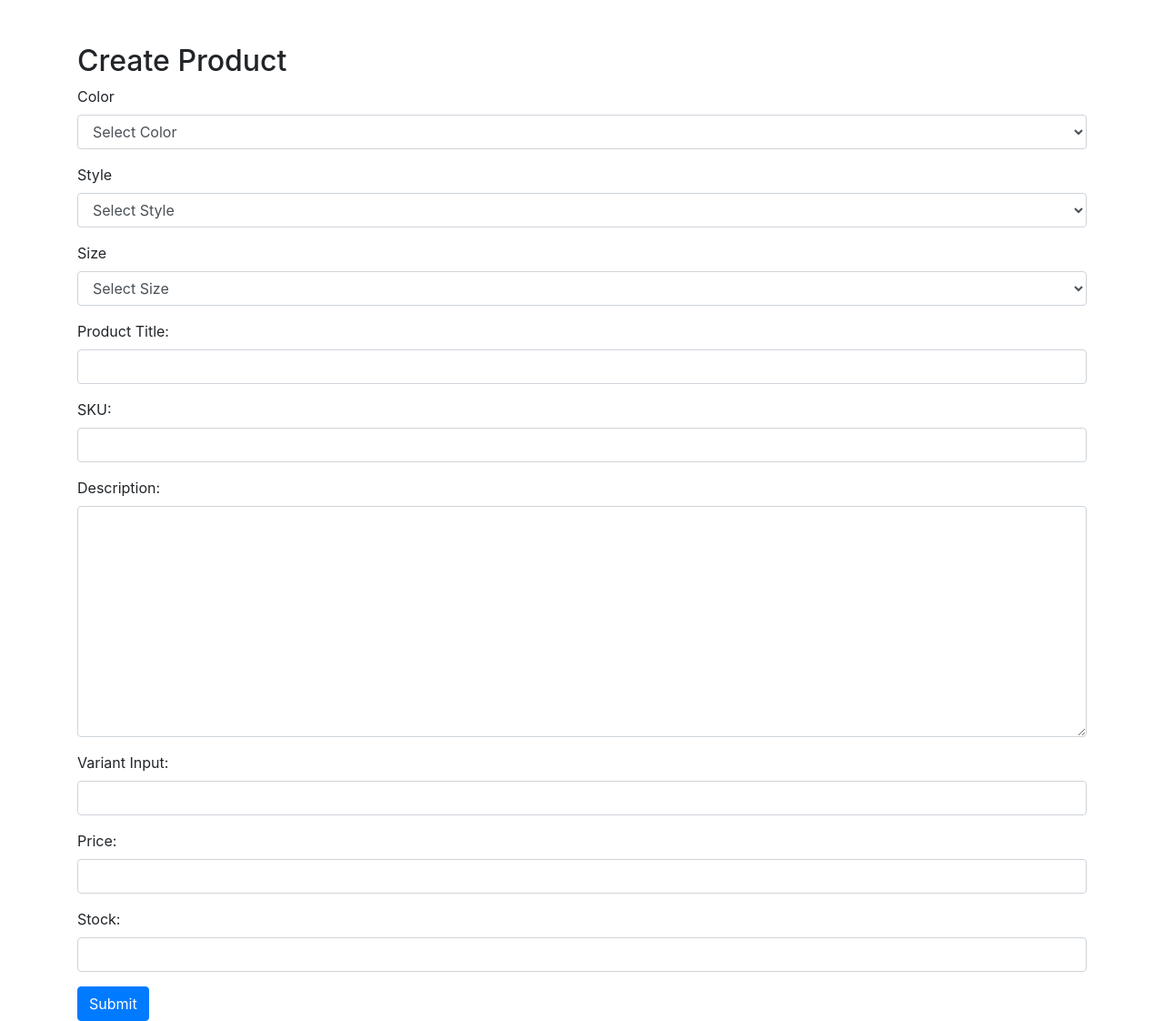
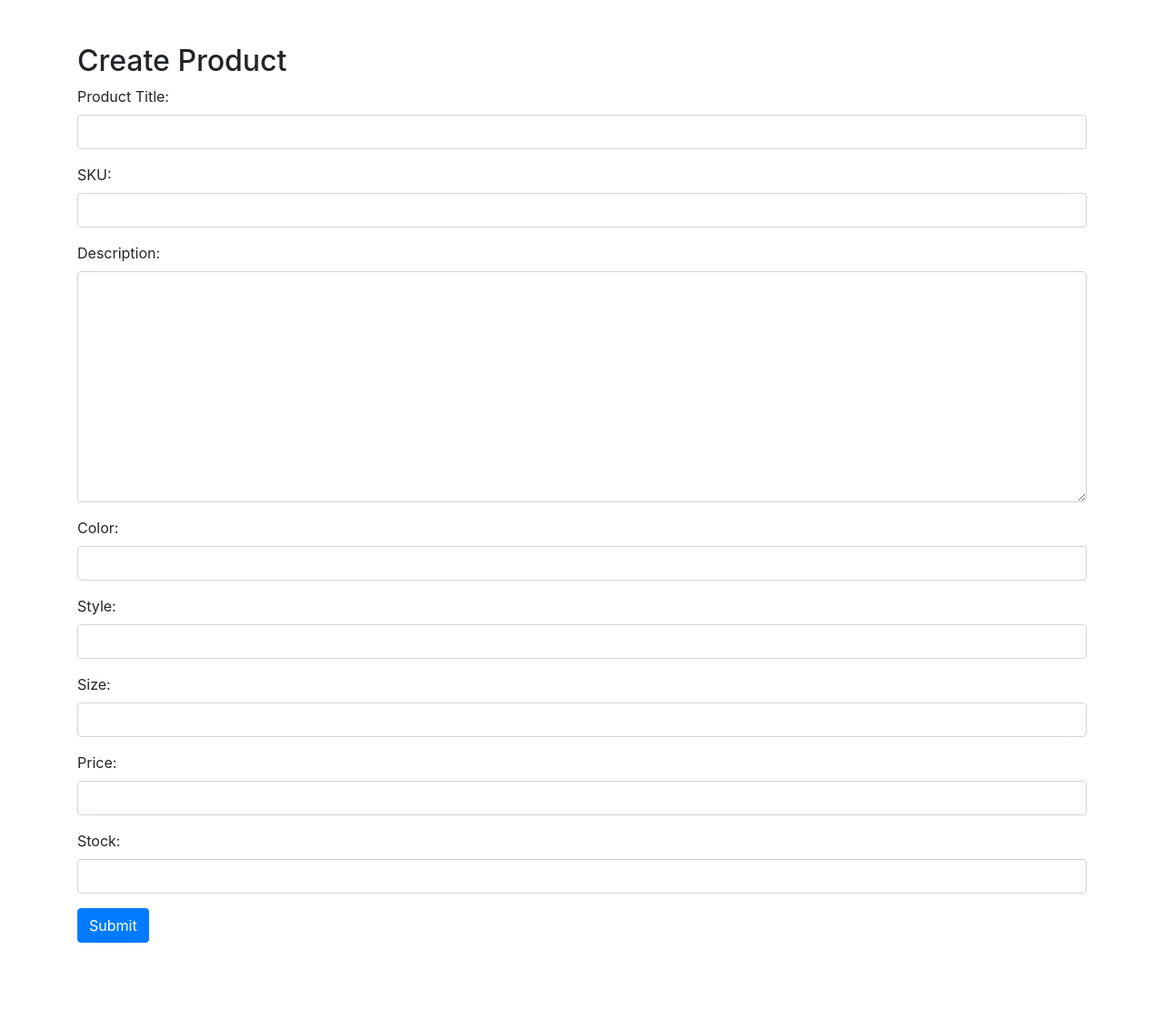
Before and after one commit to FarzanaRitu/django-reactjs, a Django app: page /product/create/ in a window 1280 px wide. Shown: the whole page at 91% size. After the commit the page ends 1036 px from the top, so only its background shows below. Run offline with Django 3.2, Linux system fonts and the light colour scheme; some libraries are stand-ins or nearby versions.

Commit message:
third Commit

```diff
--- a/django-coding-test-reactjs/django-coding-test/src/authentication/urls.py
+++ b/django-coding-test-reactjs/django-coding-test/src/authentication/urls.py
@@ -12,5 +12,5 @@ urlpatterns = [
         authentication_form=LoginForm
     ), name='login'),
     path('logout/', auth_views.LogoutView.as_view(template_name='login.html'), name='logout'),
-    path('dashboard/', DashboardView.as_view(), name='dashboard')
+    path('dashboard', DashboardView.as_view(), name='dashboard')
 ]
--- a/django-coding-test-reactjs/django-coding-test/src/product/forms.py
+++ b/django-coding-test-reactjs/django-coding-test/src/product/forms.py
@@ -1,6 +1,8 @@
-from django import forms
-from django.forms import ModelForm, TextInput, Textarea, CheckboxInput
-from product.models import Variant, ProductVariant
+from django.forms import forms, ModelForm, CharField, TextInput, Textarea, BooleanField, CheckboxInput
+
+from product.models import Variant,  Product, ProductVariant
+
+
 
 class VariantForm(ModelForm):
     class Meta:
@@ -12,6 +14,8 @@ class VariantForm(ModelForm):
             'active': CheckboxInput(attrs={'class': 'form-check-input', 'id': 'active'})
         }
 
+
+from django import forms
 class ProductForm(forms.Form):
     product_title = forms.CharField(
         label='Product Title',
@@ -27,10 +31,20 @@ class ProductForm(forms.Form):
         label='Description',
         widget=forms.Textarea(attrs={'class': 'form-control'})
     )
-    variant_input = forms.CharField(
-        label='Variant Input',
-        max_length=200,
-        widget=forms.TextInput(attrs={'class': 'form-control', 'id': 'variantInput'})
+    variant_color = forms.CharField(
+        label='Color',
+        max_length=100,
+        widget=forms.TextInput(attrs={'class': 'form-control'})
+    )
+    variant_style = forms.CharField(
+        label='Style',
+        max_length=100,
+        widget=forms.TextInput(attrs={'class': 'form-control'})
+    )
+    variant_size = forms.CharField(
+        label='Size',
+        max_length=100,
+        widget=forms.TextInput(attrs={'class': 'form-control'})
     )
     price = forms.DecimalField(
         label='Price',
@@ -49,7 +63,18 @@ class ProductForm(forms.Form):
             raise forms.ValidationError('A product with this SKU already exists.')
         return sku
 
-    def clean_variant_input(self):
-        variant_input = self.cleaned_data.get('variant_input')
-        if ProductVariant.objects.filter(variant_title=variant_input).exists():
-            raise forms.ValidationError
+    def clean(self):
+        cleaned_data = super().clean()
+        sku = cleaned_data.get('sku')
+        product_title = cleaned_data.get('product_title')
+        variant_color = cleaned_data.get('variant_color')
+        variant_style = cleaned_data.get('variant_style')
+        variant_size = cleaned_data.get('variant_size')
+
+        variant_input = f"{variant_color}-{variant_style}-{variant_size}"
+        cleaned_data['variant_input'] = variant_input
+
+        if Product.objects.filter(sku=sku).exists():
+            self.add_error('sku', 'A product with this SKU already exists.')
+
+        return cleaned_data
--- a/django-coding-test-reactjs/django-coding-test/src/product/templates/products/create.html
+++ b/django-coding-test-reactjs/django-coding-test/src/product/templates/products/create.html
@@ -1,4 +1,3 @@
-
 <!DOCTYPE html>
 <html lang="en">
 <head>
@@ -18,43 +17,7 @@
     <form method="post" id="productForm">
         {% csrf_token %}
 
-        <div class="form-group">
-            <label for="variantColor">Color</label>
-            <select id="variantColor" class="form-control" name="variant_color">
-                <option value="">Select Color</option>
-                <option value="Red">Red</option>
-                <option value="Black">Black</option>
-                <option value="Green">Green</option>
-                <option value="Yellow">Yellow</option>
-                <option value="Pink">Pink</option>
-                <option value="Orange">Orange</option>
-                <option value="Cyan">Cyan</option>
-                <option value="Violet">Violet</option>
-                <option value="Navy Blue">Navy Blue</option>
-                <option value="Sky Blue">Sky Blue</option>
-                <option value="Gray">Gray</option>
-            </select>
-        </div>
-        <div class="form-group">
-            <label for="variantStyle">Style</label>
-            <select id="variantStyle" class="form-control" name="variant_style">
-                <option value="">Select Style</option>
-                <option value="Full Sleeve">Full Sleeve</option>
-                <option value="Half Sleeve">Half Sleeve</option>
-            </select>
-        </div>
-        <div class="form-group">
-            <label for="variantSize">Size</label>
-            <select id="variantSize" class="form-control" name="variant_size">
-                <option value="">Select Size</option>
-                <option value="S">S</option>
-                <option value="M">M</option>
-                <option value="L">L</option>
-                <option value="XL">XL</option>
-                <option value="XXL">XXL</option>
-                <option value="XXXL">XXXL</option>
-            </select>
-        </div>
+
         {{ form.as_p }}
         <input type="hidden" id="variantInput" name="variant_input" value="{{ form.variant_input.value }}">
         <button type="submit" class="btn btn-primary">Submit</button>
--- a/django-coding-test-reactjs/django-coding-test/src/product/templates/products/list.html
+++ b/django-coding-test-reactjs/django-coding-test/src/product/templates/products/list.html
@@ -1,4 +1,4 @@
-{% extends 'backend/base.html' %}
+ {% extends 'backend/base.html' %}
 <!doctype html>
 <html lang="en">
 <head>
@@ -92,4 +92,4 @@
     </div>
     {% endblock %}
 </body>
-</html>
+</html> {
--- a/django-coding-test-reactjs/django-coding-test/src/product/views/product.py
+++ b/django-coding-test-reactjs/django-coding-test/src/product/views/product.py
@@ -5,8 +5,12 @@ from django.core.paginator import Paginator
 from product.models import Variant, Product, ProductImage, ProductVariant, ProductVariantPrice
 from django.views import View
 from django.db.models import Q
-from product.forms import ProductForm
+from ..forms import ProductForm
 from django.db import IntegrityError
+
+from django.http import JsonResponse
+from django.views import View
+
 
 
 class ListProductView(View):
@@ -55,15 +59,15 @@ class EditProductView(View):
             variant = ProductVariant.objects.filter(product=product).first()
             if not variant:
                 variant = ProductVariant(product=product)
-                variant.variant_title = form.cleaned_data['variant_input']
-                variant.save()
+            variant.variant_title = form.cleaned_data['variant_input']
+            variant.save()
 
-                variant_price = ProductVariantPrice.objects.filter(product=product).first()
+            variant_price = ProductVariantPrice.objects.filter(product=product).first()
             if not variant_price:
                 variant_price = ProductVariantPrice(product=product, product_variant_one=variant)
-                variant_price.price = form.cleaned_data['price']
-                variant_price.stock = form.cleaned_data['stock']
-                variant_price.save()
+            variant_price.price = form.cleaned_data['price']
+            variant_price.stock = form.cleaned_data['stock']
+            variant_price.save()
 
               # Redirect to the product list view
             products = Product.objects.all()
@@ -80,75 +84,91 @@ class EditProductView(View):
         return render(request, self.template_name, {'form': form, 'product': product})
 
 
-
 class CreateProductView(View):
     create_template = 'products/create.html'
 
     def get(self, request):
         form = ProductForm()
-        return render(request, self.create_template, {'form': form, 'product': True, 'variants': Variant.objects.filter(active=True)})
+        return render(request, self.create_template, {
+            'form': form,
+            'product': True,
+            'variants': Variant.objects.filter(active=True)
+        })
 
     def post(self, request):
         form = ProductForm(request.POST)
         if form.is_valid():
             try:
-                product = Product(
-                    product_title=form.cleaned_data['product_title'],
-                    sku=form.cleaned_data['sku'],
-                    product_description=form.cleaned_data['product_description']
+                product_title = form.cleaned_data['product_title']
+                sku = form.cleaned_data['sku']
+                product_description = form.cleaned_data['product_description']
+                variant_input = form.cleaned_data['variant_input']
+                price = form.cleaned_data['price']
+                stock = form.cleaned_data['stock']
+
+                product = Product.objects.create(
+                    product_title=product_title,
+                    sku=sku,
+                    product_description=product_description
                 )
-                product.save()
 
-                variant = Variant(
-                    title=request.POST.get('variant_color', ''),
-                    description=request.POST.get('variant_style', ''),
-                    active=True
+                variant, created = Variant.objects.get_or_create(
+                    title=variant_input,
+                    defaults={'description': f"{request.POST.get('variant_style', '')} - {request.POST.get('variant_size', '')}", 'active': True}
                 )
-                variant.save()
 
-                product_variant = ProductVariant(
-                    variant_title=request.POST.get('variant_input', ''),
+                if ProductVariant.objects.filter(variant_title=variant_input, product=product).exists():
+                    form.add_error('variant_input', 'A variant with this combination already exists for this product.')
+                    return render(request, self.create_template, {
+                        'form': form,
+                        'product': True,
+                        'variants': Variant.objects.filter(active=True)
+                    })
+
+                product_variant = ProductVariant.objects.create(
+                    variant_title=variant_input,
                     variant=variant,
                     product=product
                 )
-                product_variant.save()
 
-                product_variant_price = ProductVariantPrice(
+                ProductVariantPrice.objects.create(
                     product_variant_one=product_variant,
-                    price=form.cleaned_data['price'],
-                    stock=form.cleaned_data['stock'],
+                    price=price,
+                    stock=stock,
                     product=product
                 )
-                product_variant_price.save()
 
-                # Reset the form
                 form = ProductForm()
+                success_message = 'Product created successfully!'
                 return render(request, self.create_template, {
                     'form': form,
                     'product': True,
                     'variants': Variant.objects.filter(active=True),
-                    'success_message': 'Product created successfully!'
+                    'success_message': success_message
                 })
 
             except IntegrityError:
-                form.add_error(None, 'A product with this SKU or a product variant with this title already exists.')
+                form.add_error(None, 'An error occurred while saving the product. Please check your input and try again.')
 
         return render(request, self.create_template, {
             'form': form,
             'product': True,
             'variants': Variant.objects.filter(active=True)
         })
+from django.shortcuts import render
+from django.views import View
+from django.core.paginator import Paginator
+from product.models import Product, ProductVariant, ProductVariantPrice
+
 class FilterProductView(View):
     filter_template = 'products/filter.html'
     list_template = 'products/list.html'
 
     def get(self, request):
         variants = ProductVariant.objects.all()
-
         context = {
-            'variants': variants
+            'variants': variants,
         }
-
         return render(request, self.filter_template, context)
 
     def post(self, request):
@@ -160,12 +180,15 @@ class FilterProductView(View):
         price_from = request.POST.get('price_from')
         price_to = request.POST.get('price_to')
 
-        # Apply filters
+        # Apply filters independently
         if product_title:
             products = products.filter(product_title__icontains=product_title)
+            print(f"Filtered by product title: {products}")
 
         if variant_title and variant_title != " -- Select a Variant --":
-            products = products.filter(productvariant__variant_title__icontains=variant_title).distinct()
+            product_ids = ProductVariant.objects.filter(variant_title__icontains=variant_title).values_list('product_id', flat=True)
+            products = products.filter(id__in=product_ids)
+            print(f"Filtered by variant title: {products}")
 
         if price_from or price_to:
             try:
@@ -175,11 +198,12 @@ class FilterProductView(View):
                     price__gte=price_from, price__lte=price_to
                 ).values_list('product_id', flat=True)
                 products = products.filter(id__in=product_ids)
+                print(f"Filtered by price range: {products}")
             except ValueError:
                 pass  # Handle invalid price range input
 
         # Implement pagination
-        paginator = Paginator(products, 10)  # Show 10 products per page
+        paginator = Paginator(products, 5)  # Show 5 products per page
         page_number = request.GET.get('page')
         page_obj = paginator.get_page(page_number)
 
@@ -192,4 +216,5 @@ class FilterProductView(View):
             'price_to': price_to,
         }
 
+        print(f"Final products count: {page_obj.object_list.count()}")
         return render(request, self.list_template, context)
```
Also changed, not shown: django-coding-test-reactjs/django-coding-test/src/product/migrations/0003_alter_product_sku_alter_variant_title.py (added), django-coding-test-reactjs/django-coding-test/src/product/migrations/0004_alter_product_sku_alter_variant_title.py (added), 1 other file.
